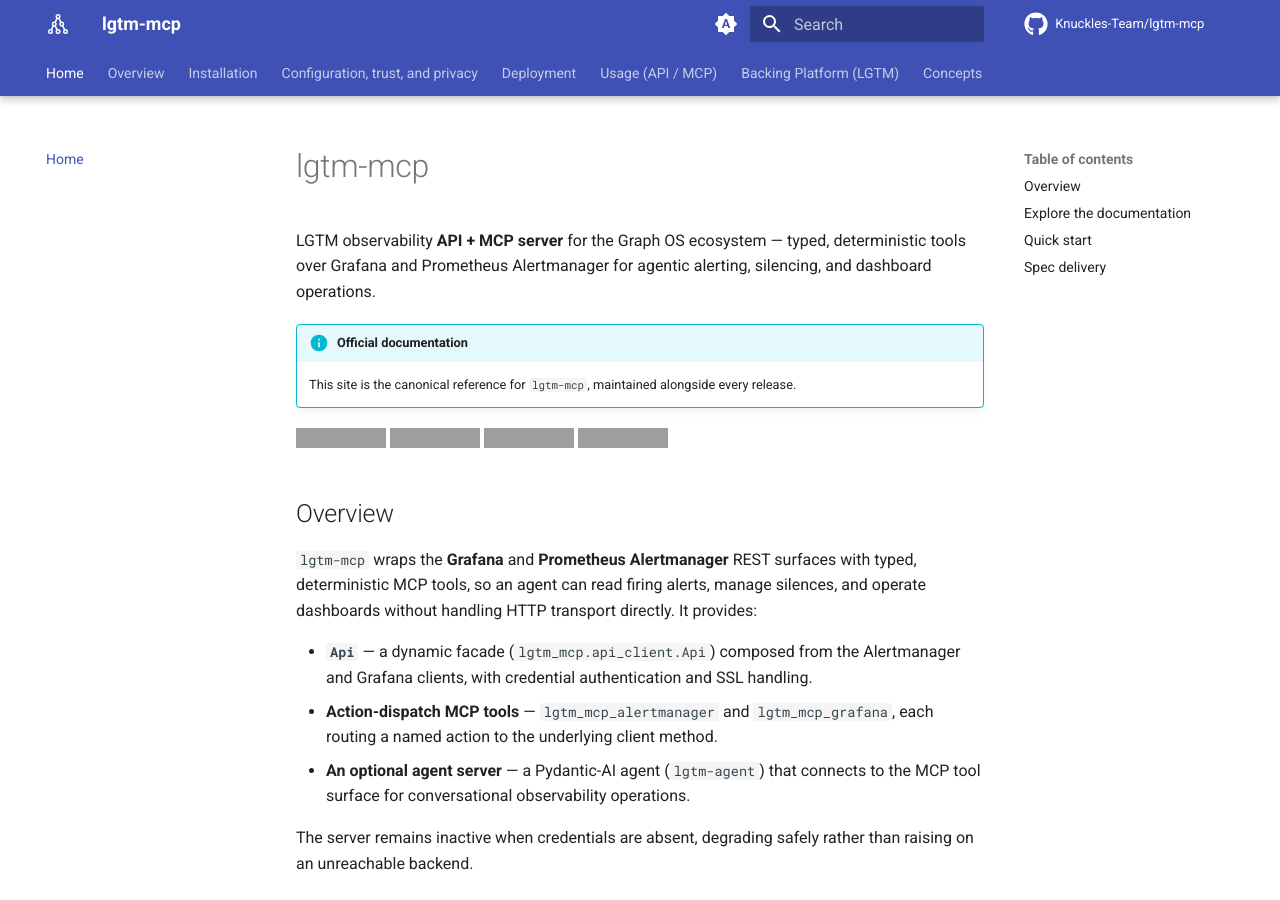
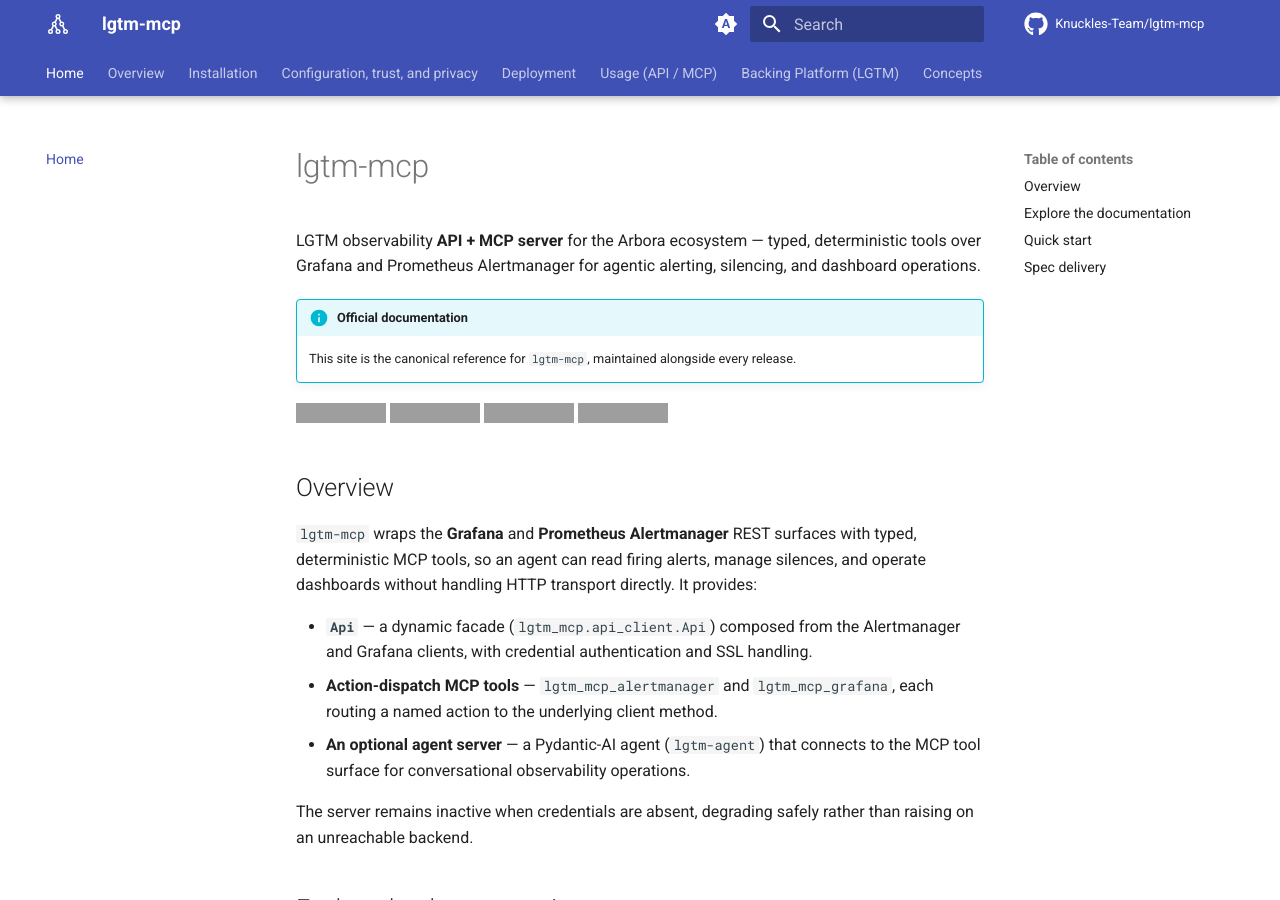
Before and after one commit to Knuckles-Team/lgtm-mcp, an MkDocs documentation site: the page built from docs/index.md, in a window 1280 px wide and 900 px high. Built offline with MkDocs 1.6.1 and Material for MkDocs 9.7.7, drawn with Linux system fonts in a browser that asks for light colours; comment, search, counter and statistics services are not loaded; grey boxes are pictures that could not be loaded.

Commit message:
chore: rename graph-os terminology to arbora [skip ci]
Deterministic graph-os -> arbora terminology replace (replacements=10 files=8 paths_moved=0), with hosts
au.arpa -> arbora.arpa and graph-os.arpa -> arbora-mcp.arpa.

Spec: none (rename)
Co-Authored-By: Claude Opus 5.5 (1M context) <noreply@anthropic.com>

```diff
--- a/.pre-commit-config.yaml
+++ b/.pre-commit-config.yaml
@@ -1,7 +1,7 @@
 # Without this, `pre-commit install` wires ONLY the pre-commit hook, so `git push`
 # runs nothing and every hook staged pre-push is silently dead code.
 default_install_hook_types: [pre-commit, pre-push]
-# Phase 0 dev-velocity contract (graph-os-completion-program): a hook with no
+# Phase 0 dev-velocity contract (arbora-completion-program): a hook with no
 # explicit `stages:` below is commit-only, never both.
 default_stages: [pre-commit]
 repos:
--- a/docs/index.md
+++ b/docs/index.md
@@ -1,6 +1,6 @@
 # lgtm-mcp
 
-LGTM observability **API + MCP server** for the Graph OS ecosystem — typed,
+LGTM observability **API + MCP server** for the Arbora ecosystem — typed,
 deterministic tools over Grafana and Prometheus Alertmanager for agentic alerting,
 silencing, and dashboard operations.
 
--- a/mkdocs.yml
+++ b/mkdocs.yml
@@ -1,5 +1,5 @@
 site_name: "lgtm-mcp"
-site_description: "LGTM observability API + MCP Server — typed, deterministic Grafana and Prometheus Alertmanager tools for the Graph OS ecosystem."
+site_description: "LGTM observability API + MCP Server — typed, deterministic Grafana and Prometheus Alertmanager tools for the Arbora ecosystem."
 site_url: "https://knuckles-team.github.io/lgtm-mcp/"
 repo_name: "Knuckles-Team/lgtm-mcp"
 repo_url: "https://github.com/Knuckles-Team/lgtm-mcp"
```
Also changed, not shown: README.md (+2 -2 lines), lgtm_mcp/skills/lgtm-mcp-operations/SKILL.md (+2 -2 lines), 3 other files.
